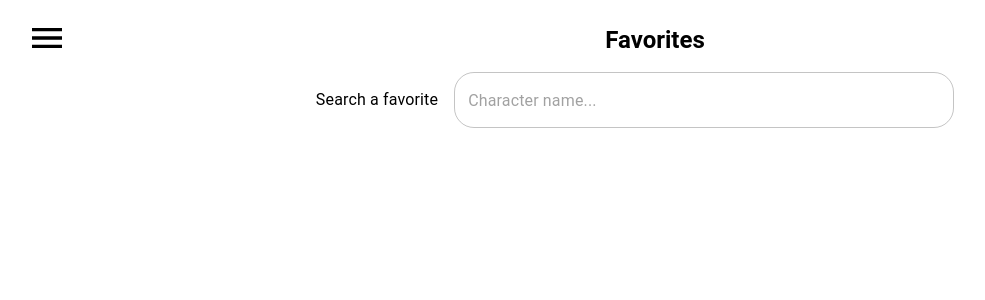
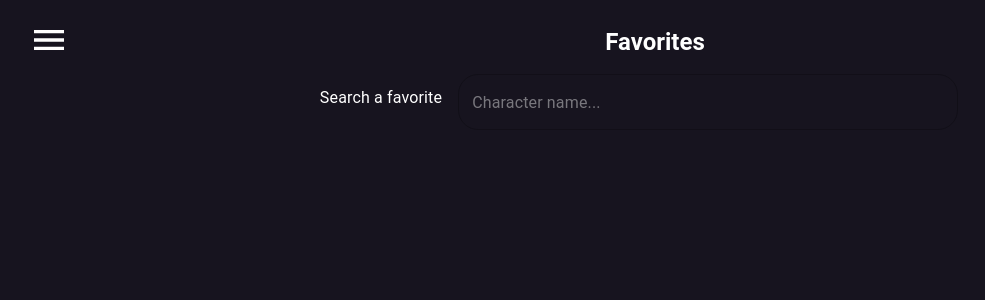
Before and after one commit to sanavalos/xseed-frontend, a React (Create React App) app: page /favorites in a window 1280 px wide. Shown: the top 300 px of the page, without its empty margins (5-990 px from the left). Built offline with nearby package versions, Linux system fonts and the light colour scheme.

Commit message:
feat(App): created mui theme

```diff
--- a/src/App.js
+++ b/src/App.js
@@ -2,16 +2,32 @@ import { Routes, Route } from "react-router-dom";
 import Home from "./pages/Home";
 import Characters from "./pages/Characters";
 import Favorites from "./pages/Favorites";
+import { createTheme, ThemeProvider } from "@mui/material/styles";
+
+const theme = createTheme({
+  palette: {
+    primary: {
+      main: "#A2D1B1",
+    },
+    text: {
+      primary: "#FFFFFF",
+    },
+    background: {
+      default: "#17141F",
+      paper: "#17141F",
+    },
+  },
+});
 
 function App() {
   return (
-    <div className="App">
+    <ThemeProvider theme={theme}>
       <Routes>
         <Route exact path="/" element={<Home />} />
         <Route exact path="/characters" element={<Characters />} />
         <Route exact path="/favorites" element={<Favorites />} />
       </Routes>
-    </div>
+    </ThemeProvider>
   );
 }
 
--- a/src/components/Character.jsx
+++ b/src/components/Character.jsx
@@ -38,7 +38,7 @@ function Character({
         bgcolor: "background.paper",
         maxHeight: 76,
         borderBottom: 1,
-        borderColor: "divider",
+        borderColor: "#463B5E",
       }}
     >
       <Box>
@@ -77,7 +77,7 @@ function Character({
             maxWidth: "fit-content",
           }}
         >
-          <FmdGoodOutlinedIcon sx={{ color: grey[50] }} />
+          <FmdGoodOutlinedIcon sx={{ color: "grey[50]" }} />
           <Typography
             marginLeft={0}
             variant="body2"
--- a/src/components/Menu.jsx
+++ b/src/components/Menu.jsx
@@ -23,7 +23,7 @@ export default function Menu() {
   return (
     <Box>
       <div onClick={handleOpen}>
-        <MenuIcon style={{ color: "#000000", fontSize: 40 }} />
+        <MenuIcon style={{ color: "#FFFFFF", fontSize: 40 }} />
       </div>
       <Drawer
         anchor="left"
@@ -38,7 +38,7 @@ export default function Menu() {
       >
         <Box paddingLeft={"20px"} paddingTop={"50px"}>
           <CloseIcon
-            style={{ color: "#000000", fontSize: 40 }}
+            style={{ color: "#FFFFFF", fontSize: 40 }}
             onClick={handleClose}
           />
 
--- a/src/components/Navbar.jsx
+++ b/src/components/Navbar.jsx
@@ -22,10 +22,10 @@ function Navbar() {
           <Menu />
           <Typography
             variant="h5"
-            color="inherit"
             component="div"
             flexGrow={1}
             textAlign="center"
+            color="white"
             sx={{ textTransform: "capitalize", fontWeight: "bold" }}
           >
             {location.pathname.slice(1)}
--- /dev/null
+++ b/src/index.css
@@ -0,0 +1,4 @@
+body {
+ margin: 0;
+
+}
--- a/src/index.js
+++ b/src/index.js
@@ -5,6 +5,7 @@ import reportWebVitals from "./reportWebVitals";
 import { Provider } from "react-redux";
 import { store } from "./store";
 import { BrowserRouter } from "react-router-dom";
+import "./index.css";
 
 const root = ReactDOM.createRoot(document.getElementById("root"));
 root.render(
--- a/src/pages/Characters.jsx
+++ b/src/pages/Characters.jsx
@@ -10,10 +10,15 @@ import { styled } from "@mui/material/styles";
 import Paper from "@mui/material/Paper";
 
 const Item = styled(Paper)(({ theme }) => ({
-  backgroundColor: theme.palette.mode === "dark" ? "#1A2027" : "#fff",
+  backgroundColor: "#17141F",
   ...theme.typography.body2,
   padding: theme.spacing(1),
   textAlign: "center",
+}));
+
+const Background = styled(Box)(() => ({
+  backgroundColor: "#17141F",
+  minHeight: "100vh",
 }));
 
 function Characters() {
@@ -27,7 +32,7 @@ function Characters() {
   }, []);
 
   return (
-    <div>
+    <Background>
       <Navbar />
       <Box sx={{ width: "100%" }}>
         <Grid container rowSpacing={2} columnSpacing={{ xs: 1, sm: 2, md: 10 }}>
@@ -48,7 +53,7 @@ function Characters() {
             ))}
         </Grid>
       </Box>
-    </div>
+    </Background>
   );
 }
 
--- a/src/pages/Favorites.jsx
+++ b/src/pages/Favorites.jsx
@@ -10,6 +10,12 @@ import { styled } from "@mui/material/styles";
 import Paper from "@mui/material/Paper";
 import Navbar from "../components/Navbar";
 import Stack from "@mui/material/Stack";
+
+const Background = styled(Box)(() => ({
+  backgroundColor: "#17141F",
+  minHeight: "100vh",
+  padding: 10,
+}));
 
 const Item = styled(Paper)(({ theme }) => ({
   padding: theme.spacing(1),
@@ -29,7 +35,7 @@ function Favorites() {
   }, [search]);
 
   return (
-    <div>
+    <Background>
       <Navbar />
       <Stack
         direction={{ xs: "column", sm: "row" }}
@@ -52,6 +58,13 @@ function Favorites() {
               xs: 3,
               sm: 0,
             },
+            paddingLeft: {
+              xs: 1,
+            },
+            paddingBottom: {
+              xs: 1,
+            },
+            color: "white",
           }}
         >
           Search a favorite
@@ -89,7 +102,7 @@ function Favorites() {
           )}
         </Grid>
       </Box>
-    </div>
+    </Background>
   );
 }
 
```
